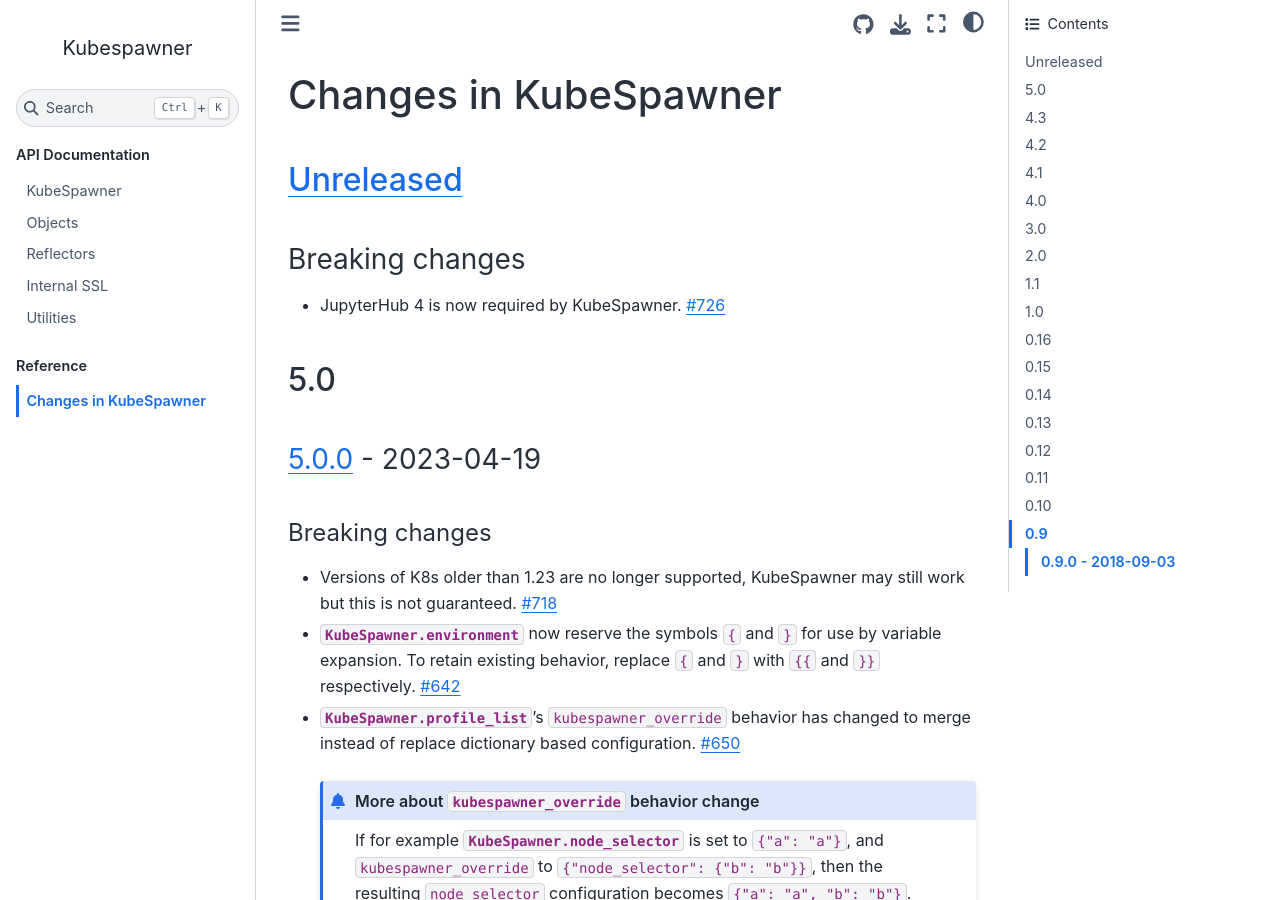
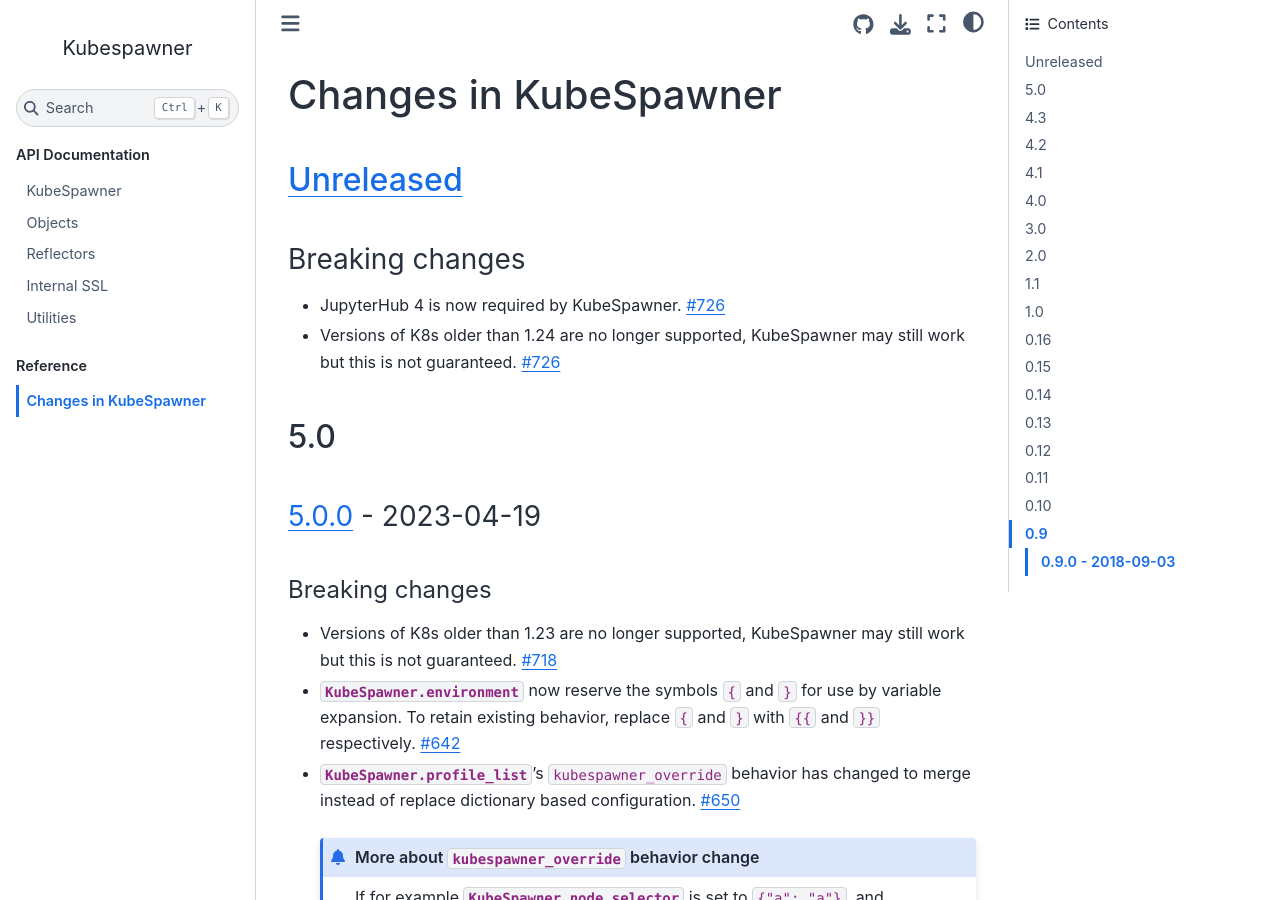
Before and after one commit to jupyterhub/kubespawner, a Sphinx documentation site: the page built from docs/source/changelog.md, in a window 1280 px wide and 900 px high. Built offline with Sphinx 7.4.7 and the Sphinx Book theme 1.1.4, drawn with Linux system fonts in a browser that asks for light colours.

```diff
--- a/docs/source/changelog.md
+++ b/docs/source/changelog.md
@@ -7,6 +7,9 @@
 #### Breaking changes
 
 - JupyterHub 4 is now required by KubeSpawner.
+  [#726](https://github.com/jupyterhub/kubespawner/pull/726)
+- Versions of K8s older than 1.24 are no longer supported, KubeSpawner may still
+  work but this is not guaranteed.
   [#726](https://github.com/jupyterhub/kubespawner/pull/726)
 
 ## 5.0
```
Also changed, not shown: 1 other file.
